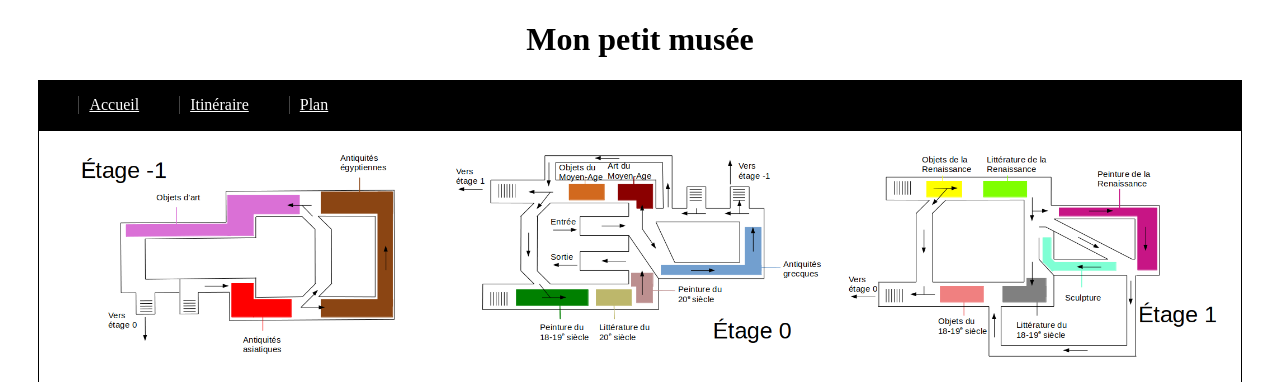
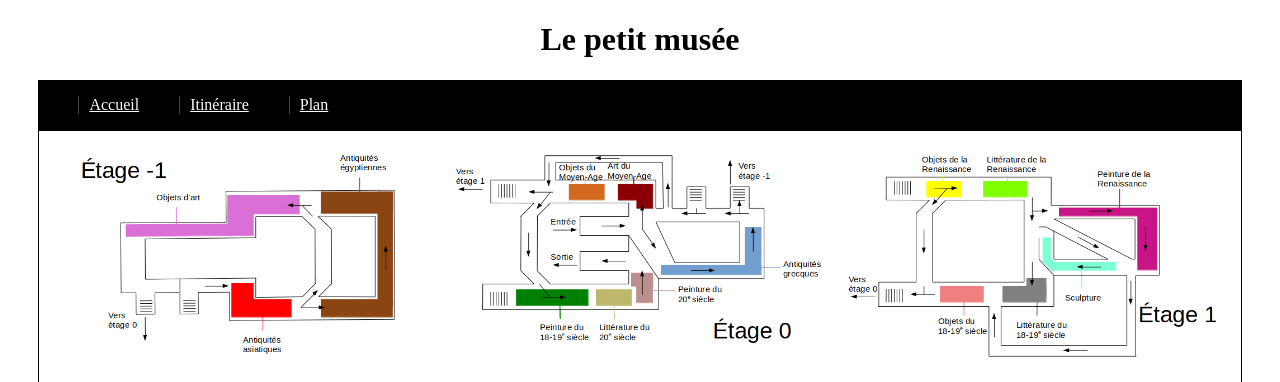
Before and after one commit to mtellene/ProjetMusee, a Flask app: page /plan in a window 1280 px wide. Shown: the top 382 px of the page. Run offline with Flask 2, Linux system fonts and the light colour scheme.

Commit message:
refactor typo

```diff
--- a/app.py
+++ b/app.py
@@ -33,7 +33,6 @@ def resultat():
         liste_salles = avoir_nom_salles_oeuvres(liste_oeuvres)
         resultat = charger_resultat(liste_oeuvres)  # charge le plus court chemin
         #test(salle, oeuvre)
-        print(resultat)
         return render_template("resultat.html", liste_oeuvres=liste_oeuvres, resultat=resultat, liste_salles=liste_salles)#, test=test)
     else:   # si aucunes oeuvres selectionnees
         flash("Erreur ! Vous n'avez saisi aucunes oeuvres !")
--- a/templates/itineraire.html
+++ b/templates/itineraire.html
@@ -3,12 +3,12 @@
   <head>
     <meta charset="utf-8">
     <link rel="stylesheet" href="static/style.css" media="all" type="text/css"/>
-    <title>Mon petit musée</title>
+    <title>Le petit musée</title>
   </head>
   <body class="body">
 
     <header class="header">
-      <h1>Mon petit musée</h1>
+      <h1>Le petit musée</h1>
     </header>
 
     <main id="main">
--- a/templates/plan.html
+++ b/templates/plan.html
@@ -3,12 +3,12 @@
     <head>
 		    <meta charset="utf-8">
         <link rel="stylesheet" href="static/style.css" media="all" type="text/css"/>
-		    <title>My little museum</title>
+		    <title>Le petit musée</title>
 	  </head>
     <body class="body">
 
 		    <header class="header">
-		        <h1>Mon petit musée</h1>
+		        <h1>Le petit musée</h1>
         </header>
 
 		    <main id="main">
--- a/templates/resultat.html
+++ b/templates/resultat.html
@@ -3,12 +3,12 @@
   <head>
     <meta charset="utf-8">
     <link rel="stylesheet" href="static/style.css" media="all" type="text/css"/>
-    <title>Mon petit musée</title>
+    <title>Le petit musée</title>
   </head>
   <body class="body">
 
     <header class="header">
-      <h1>Mon petit musée</h1>
+      <h1>Le petit musée</h1>
     </header>
 
     <main id="main">
```
Also changed, not shown: templates/index.html (+4 -4 lines).
